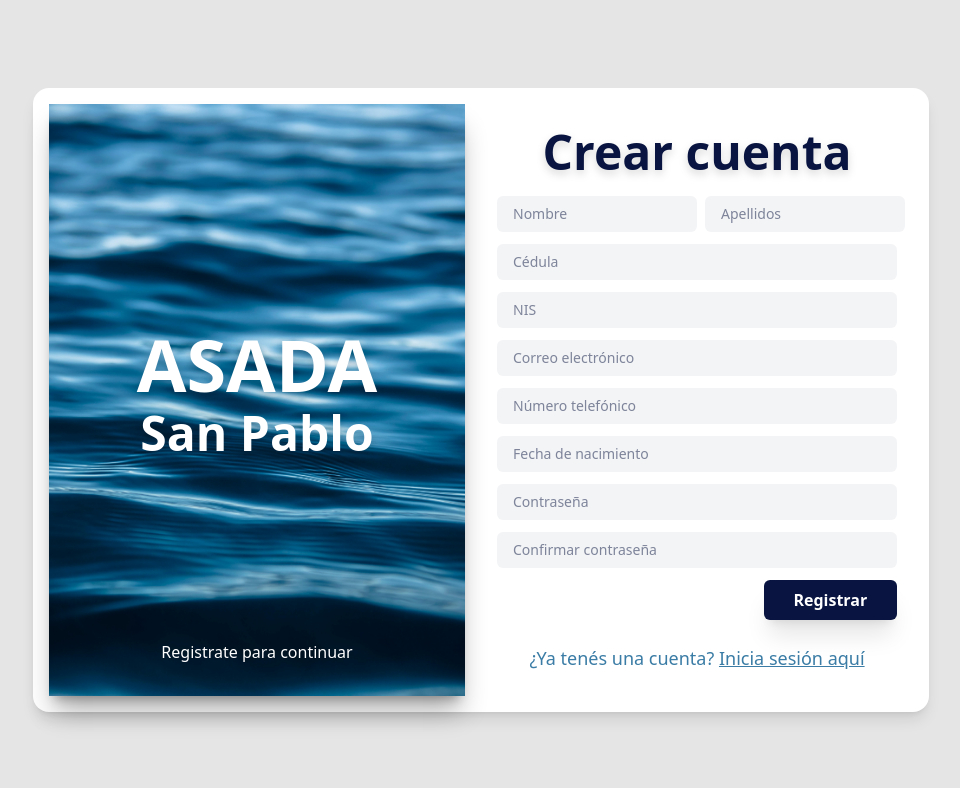
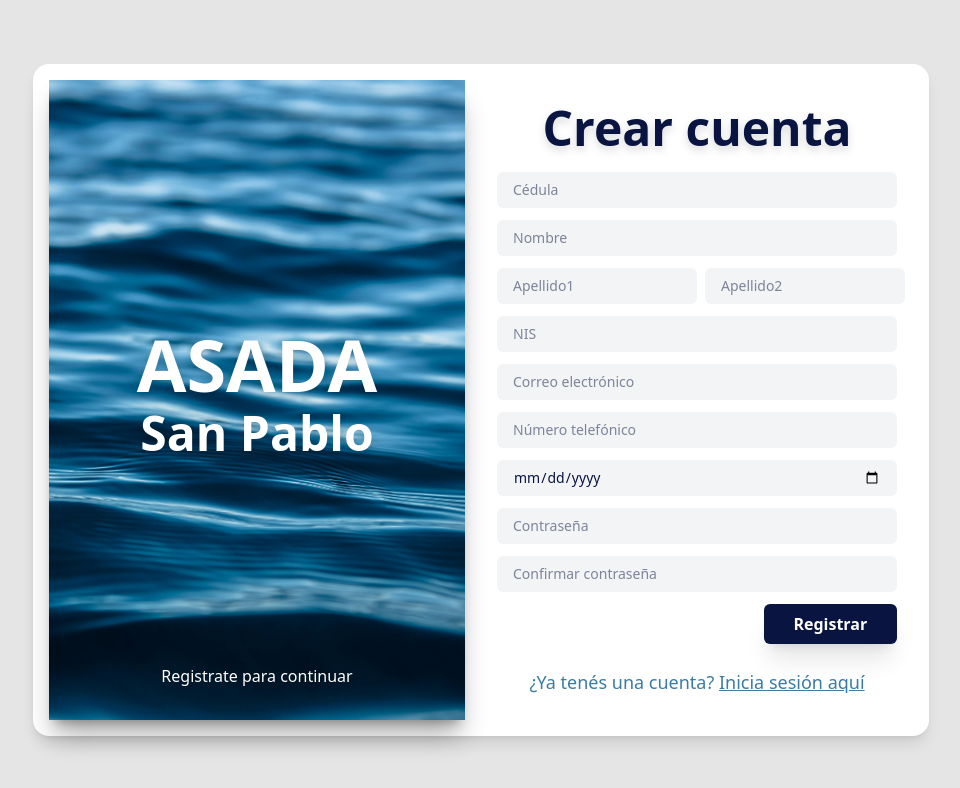
Before and after one commit to FranderCT/redsanpbalo-frontend-abonados, a React (Vite) app: page /auth/register in a window 1280 px wide. Shown: the top 788 px of the page, without its empty margins (159-1119 px from the left). Built offline with nearby package versions, Linux system fonts and the light colour scheme.

Commit message:
cambios register-apicedulas

```diff
--- a/src/Modules/Auth/Models/User.ts
+++ b/src/Modules/Auth/Models/User.ts
@@ -1,6 +1,7 @@
 export interface User{
     nombre:string,
-    apellidos : string,
+    surname1 : string,
+    surname2 : string,
     cedula : string,
     nis:string,
     email:string,
@@ -12,7 +13,8 @@ export interface User{
 
 export const UserInitialState: User = {
   nombre: '',
-  apellidos: '',
+  surname1: '',
+  surname2: '',
   cedula: '',
   nis: '',
   email: '',
--- a/src/Modules/Auth/Pages/RegisterAbonados.tsx
+++ b/src/Modules/Auth/Pages/RegisterAbonados.tsx
@@ -51,8 +51,6 @@ const RegisterAbonados = () => {
         <div className="w-full md:w-1/2 flex flex-col items-center justify-center px-2 py-4 md:py-6">
         <h2 className="text-3xl md:text-5xl font-bold text-[#091540] mb-3 text-center drop-shadow-lg">Crear cuenta</h2>
           <div className="flex flex-col justify-center items-center flex-grow w-full">
-
-
             <form
               onSubmit={(e) => {
                 e.preventDefault();
@@ -60,16 +58,84 @@ const RegisterAbonados = () => {
               }}
               className="w-full max-w-md p-2 flex flex-col gap-3"
             >
-              {/* Nombre y Apellidos */}
-              <div className="flex gap-2">
-                <div className="flex flex-col w-1/2">
-                  <form.Field name="nombre">
+              {/* Cédula */}
+              <form.Field name="cedula">
+                {(field) => (
+                  <>
+                    <input
+                      className="w-full px-4 py-2 bg-gray-100 text-[#091540] rounded-md text-sm"
+                      placeholder="Cédula"
+                      value={field.state.value}
+                      onChange={async (e) => {
+                        const cedula = e.target.value;
+                        field.handleChange(cedula);
+
+                        if (cedula.length >= 9) {
+                          try {
+                            const res = await fetch(`https://apis.gometa.org/cedulas/${cedula}`);
+                            if (!res.ok) throw new Error('No se encontró este numero de cédula');
+                            const data = await res.json();
+
+                            if (data?.nombre) {
+                              const partes = data.nombre.trim().split(/\s+/);
+                              const apellido2 = partes.pop() || '';
+                              const apellido1 = partes.pop() || '';
+                              const nombre = partes.join(' '); // El resto es el nombre
+
+                              form.setFieldValue('nombre', nombre);
+                              form.setFieldValue('surname1', apellido1);
+                              form.setFieldValue('surname2', apellido2);
+                            }
+                          } catch (error) {
+                            console.warn('Error buscando cédula:', error);
+                            form.setFieldValue('nombre', '',);
+                            form.setFieldValue('surname1', '');
+                            form.setFieldValue('surname2', '');
+                          }
+                        }
+                      }}
+                    />
+                    {field.state.meta.isTouched && field.state.meta.errors.length > 0 && (
+                      <p className="text-sm text-red-500 mt-1">
+                        {(field.state.meta.errors[0] as any)?.message ?? String(field.state.meta.errors[0])}
+                      </p>
+                    )}
+                  </>
+                )}
+              </form.Field>
+
+              {/* Nombre*/}
+              <form.Field name="nombre">
                     {(field) => (
                       <>
                         <input
                           className="px-4 py-2 bg-gray-100 text-[#091540] rounded-md text-sm"
                           placeholder="Nombre"
                           value={field.state.value}
+                          disabled
+                          onChange={(e) => field.handleChange(e.target.value)}
+                        />
+                        {field.state.meta.isTouched && field.state.meta.errors.length > 0 && (
+                            <p className="text-sm text-red-500 mt-1">
+                                {(field.state.meta.errors[0] as any)?.message ??
+                                String(field.state.meta.errors[0])}
+                            </p>
+                        )}
+                      </>
+                    )}
+                  </form.Field>
+
+              {/*Apellidos*/}
+              <div className="flex gap-2">
+                <div className="flex flex-col w-1/2">
+                  <form.Field name="surname1">
+                    {(field) => (
+                      <>
+                        <input
+                          className="px-4 py-2 bg-gray-100 text-[#091540] rounded-md text-sm"
+                          placeholder="Apellido1"
+                          value={field.state.value}
+                          disabled
                           onChange={(e) => field.handleChange(e.target.value)}
                         />
                         {field.state.meta.isTouched && field.state.meta.errors.length > 0 && (
@@ -84,13 +150,14 @@ const RegisterAbonados = () => {
                 </div>
 
                 <div className="flex flex-col w-1/2">
-                  <form.Field name="apellidos">
+                  <form.Field name="surname2">
                     {(field) => (
                       <>
                         <input
                           className="px-4 py-2 bg-gray-100 text-[#091540] rounded-md text-sm"
-                          placeholder="Apellidos"
+                          placeholder="Apellido2"
                           value={field.state.value}
+                          disabled
                           onChange={(e) => field.handleChange(e.target.value)}
                         />
                         {field.state.meta.isTouched && field.state.meta.errors.length > 0 && (
@@ -104,26 +171,6 @@ const RegisterAbonados = () => {
                   </form.Field>
                 </div>
               </div>
-
-              {/* Cédula */}
-              <form.Field name="cedula">
-                {(field) => (
-                  <>
-                    <input
-                      className="w-full px-4 py-2 bg-gray-100 text-[#091540] rounded-md text-sm"
-                      placeholder="Cédula"
-                      value={field.state.value}
-                      onChange={(e) => field.handleChange(e.target.value)}
-                    />
-                    {field.state.meta.isTouched && field.state.meta.errors.length > 0 && (
-                          <p className="text-sm text-red-500 mt-1">
-                              {(field.state.meta.errors[0] as any)?.message ??
-                              String(field.state.meta.errors[0])}
-                          </p>
-                    )}
-                  </>
-                )}
-              </form.Field>
 
               {/* NIS */}
               <form.Field name="nis">
@@ -191,7 +238,7 @@ const RegisterAbonados = () => {
                 {(field) => (
                   <>
                     <input
-                      type="text"
+                      type="date"
                       placeholder="Fecha de nacimiento"
                       value={field.state.value}
                       onFocus={(e) => (e.target.type = 'date')}
--- a/src/Modules/Auth/schemas/RegisterSchemas.ts
+++ b/src/Modules/Auth/schemas/RegisterSchemas.ts
@@ -4,7 +4,10 @@ export const RegisterSchema = z.object({
     nombre: z.string()
     .min(2, "Debe tener al menos 2 caracteres"),
 
-    apellidos: z.string()
+    surname1: z.string()
+    .min(2, "Debe tener al menos 2 caracteres"),
+
+    surname2: z.string()
     .min(2, "Debe tener al menos 2 caracteres"),
 
     cedula: z.string()
```
